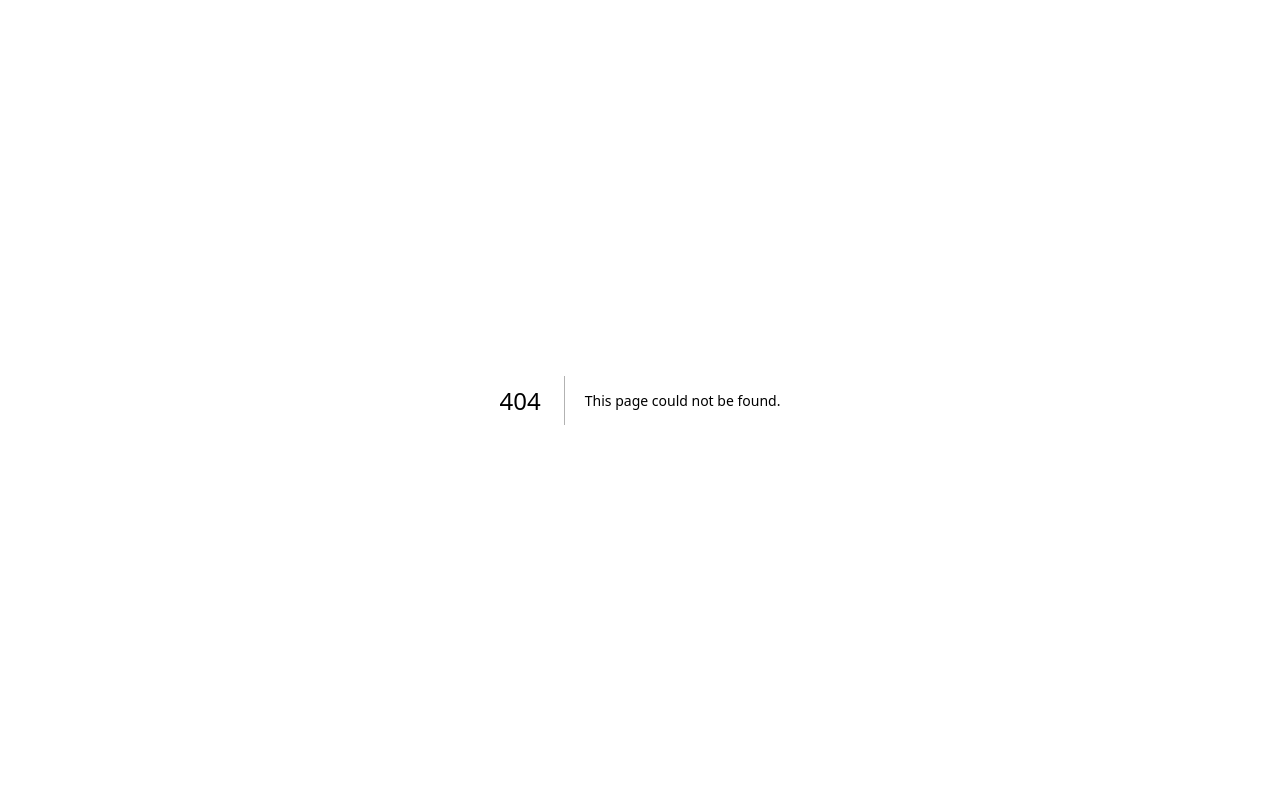
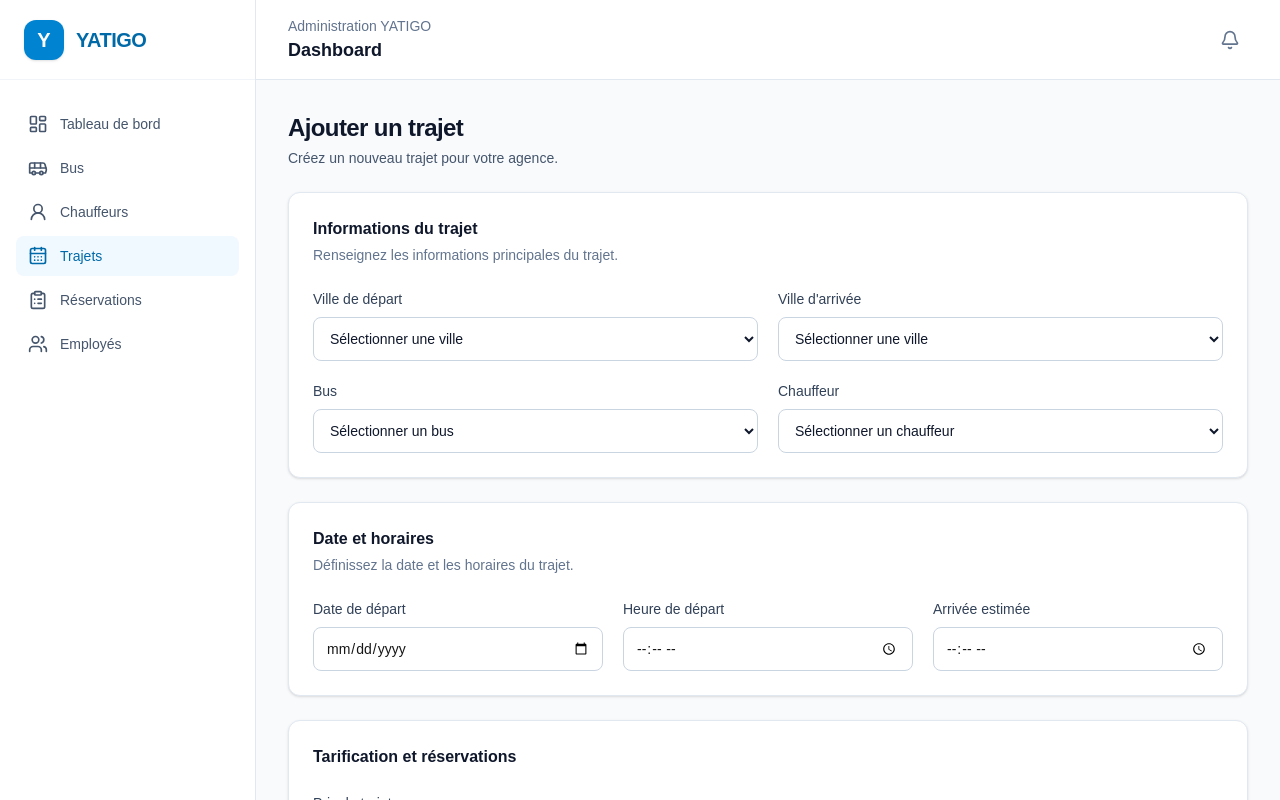
Before and after one commit to franck123-ing-web/YATIGO, a Next.js app in the folder dashboard/: page /trajets/new in a window 1280 px wide. Before the commit this address had no page. Shown: the top 800 px of the page. Built offline with nearby package versions, Linux system fonts and the light colour scheme.

Commit message:
page trajet

```diff
--- /dev/null
+++ b/dashboard/app/trajets/new/page.tsx
@@ -0,0 +1,22 @@
+import { DashboardShell } from "@/components/layout/DashboardShell";
+import { TrajetForm } from "@/components/trajets/TrajetForm";
+
+export default function NewTrajetPage() {
+  return (
+    <DashboardShell>
+      <section className="space-y-6">
+        <div>
+          <h1 className="text-2xl font-bold tracking-tight text-slate-900">
+            Ajouter un trajet
+          </h1>
+
+          <p className="mt-1 text-sm text-slate-600">
+            Créez un nouveau trajet pour votre agence.
+          </p>
+        </div>
+
+        <TrajetForm />
+      </section>
+    </DashboardShell>
+  );
+}
```
